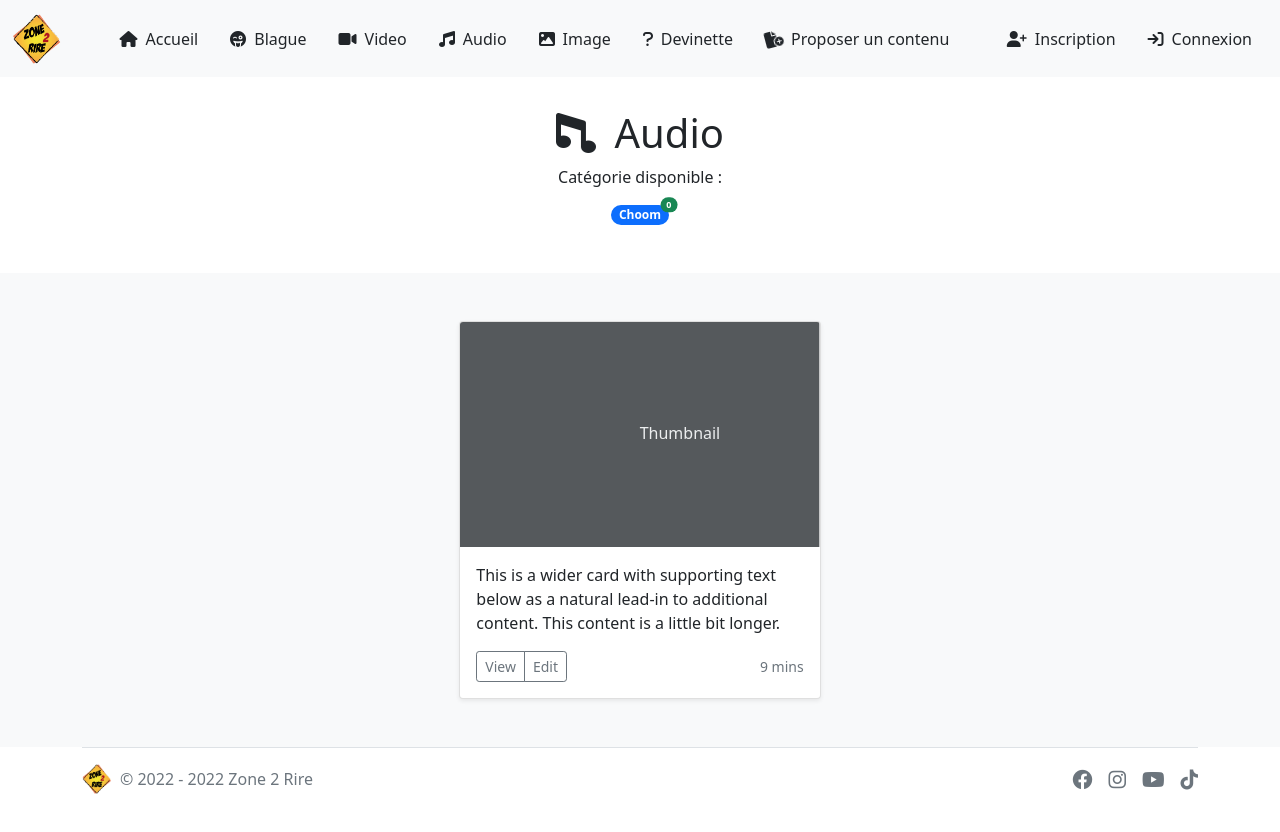
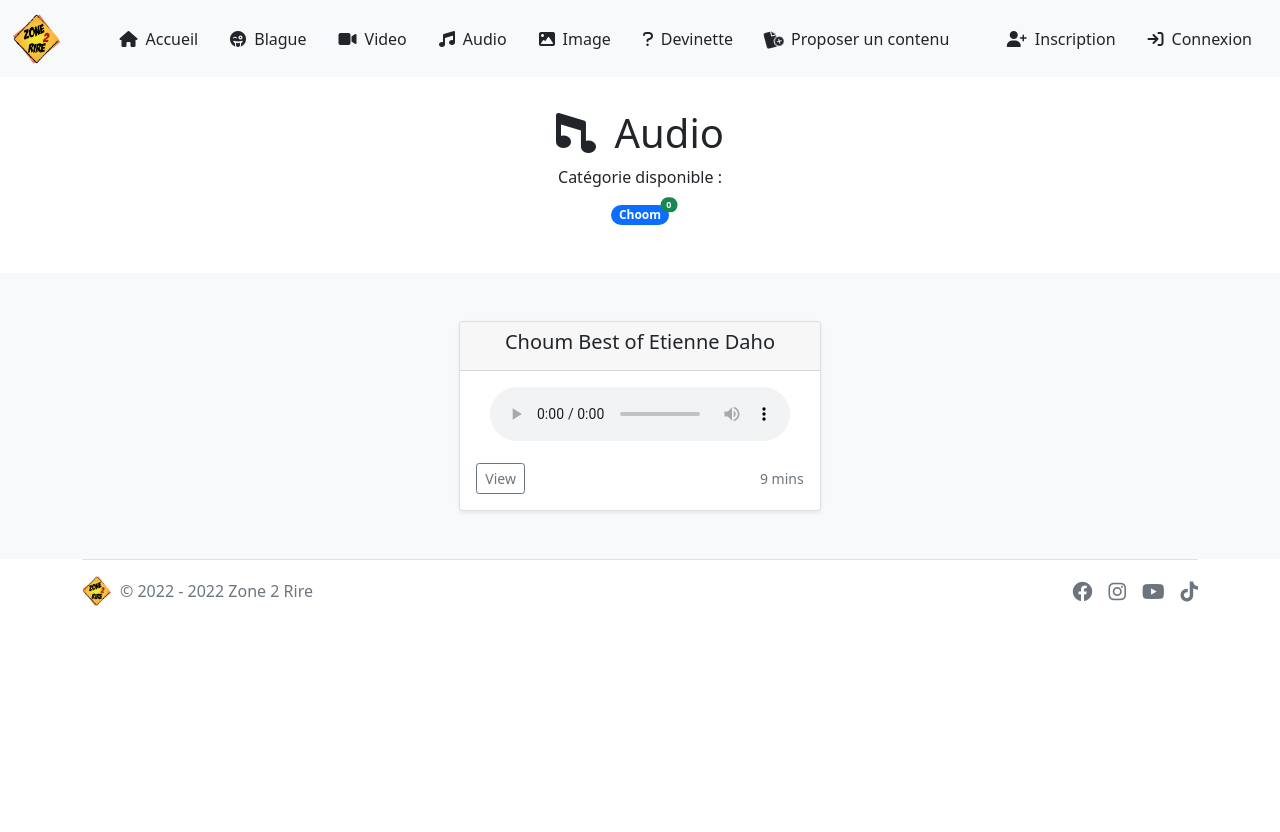
Before and after one commit to lefebvredavid59/zone2rire_react, a React (Create React App) app: page /audio in a window 1280 px wide. After the commit the page ends 800 px from the top, so only its background shows below. Built offline with nearby package versions, Linux system fonts and the light colour scheme.

Commit message:
create view if boolean content

```diff
--- /dev/null
+++ b/src/components/CardContent.jsx
@@ -0,0 +1,159 @@
+import { useParams } from "react-router-dom";
+import { getCategorySlug } from "../data/Category.ts";
+
+function CardContent() {
+  let { slug } = useParams();
+
+  let categ = getCategorySlug(slug);
+
+  if (categ.video === true) {
+    return (
+      <div className="col">
+        <div className="card shadow-sm">
+          <div class="ratio ratio-16x9">
+            <iframe
+              src="https://www.youtube.com/embed/zpOULjyy-n8?rel=0"
+              title="YouTube video"
+              allowfullscreen
+            ></iframe>
+          </div>
+          <div className="card-body">
+            <div className="d-flex justify-content-between align-items-center">
+              <div className="btn-group">
+                <button
+                  type="button"
+                  className="btn btn-sm btn-outline-secondary"
+                >
+                  View
+                </button>
+                <button
+                  type="button"
+                  className="btn btn-sm btn-outline-secondary"
+                >
+                  Edit
+                </button>
+              </div>
+              <small className="text-muted">9 mins</small>
+            </div>
+          </div>
+        </div>
+      </div>
+    );
+  } else if (categ.audio === true) {
+    return (
+      <div className="col">
+        <div className="card shadow-sm">
+          <div className="card-header">
+            <h5 className="card-title text-center">Choum Best of Etienne Daho</h5>
+          </div>
+          <div className="card-body text-center">
+            <figure>
+              <audio controls src="https://www.coolspot.fr/sons/Choum---Best-of-Etienne-Daho.mp3">
+                Your browser does not support the
+                <code>audio</code> element.
+              </audio>
+            </figure>
+            <div className="d-flex justify-content-between align-items-center">
+              <div className="">
+                <button
+                  type="button"
+                  className="btn btn-sm btn-outline-secondary"
+                >
+                  View
+                </button>
+              </div>
+              <small className="text-muted">9 mins</small>
+            </div>
+          </div>
+        </div>
+      </div>
+    );
+  } else if (categ.picture === true) {
+    return (
+      <div className="col">
+        <div className="card shadow-sm">
+          <svg
+            className="bd-placeholder-img card-img-top"
+            width="100%"
+            height="225"
+            xmlns="http://www.w3.org/2000/svg"
+            role="img"
+            aria-label="Placeholder: Thumbnail"
+            preserveAspectRatio="xMidYMid slice"
+            focusable="false"
+          >
+            <title>Placeholder</title>
+            <rect width="100%" height="100%" fill="#55595c" />
+            <text x="50%" y="50%" fill="#eceeef" dy=".3em">
+              Thumbnail
+            </text>
+          </svg>
+
+          <div className="card-body">
+            <div className="d-flex justify-content-between align-items-center">
+              <div className="btn-group">
+                <button
+                  type="button"
+                  className="btn btn-sm btn-outline-secondary"
+                >
+                  View
+                </button>
+              </div>
+              <small className="text-muted">25/02/22</small>
+            </div>
+          </div>
+        </div>
+      </div>
+    );
+  } else {
+    return (
+      <div className="col">
+        <div className="card shadow-sm">
+          <svg
+            className="bd-placeholder-img card-img-top"
+            width="100%"
+            height="225"
+            xmlns="http://www.w3.org/2000/svg"
+            role="img"
+            aria-label="Placeholder: Thumbnail"
+            preserveAspectRatio="xMidYMid slice"
+            focusable="false"
+          >
+            <title>Placeholder</title>
+            <rect width="100%" height="100%" fill="#55595c" />
+            <text x="50%" y="50%" fill="#eceeef" dy=".3em">
+              Thumbnail
+            </text>
+          </svg>
+
+          <div className="card-body">
+            <p className="card-text">
+              This is a wider card with supporting text below as a natural
+              lead-in to additional content. This content is a little bit
+              longer.
+            </p>
+            <div className="d-flex justify-content-between align-items-center">
+              <div className="btn-group">
+                <button
+                  type="button"
+                  className="btn btn-sm btn-outline-secondary"
+                >
+                  View
+                </button>
+                <button
+                  type="button"
+                  className="btn btn-sm btn-outline-secondary"
+                >
+                  Edit
+                </button>
+              </div>
+              <small className="text-muted">9 mins</small>
+            </div>
+          </div>
+        </div>
+      </div>
+    );
+  }
+}
+
+export default CardContent;
--- a/src/data/Category.ts
+++ b/src/data/Category.ts
@@ -3,6 +3,7 @@
     slug: string;
     name: string;
     logo: string;
+    joke: boolean;
     video: boolean;
     audio: boolean;
     picture: boolean;
@@ -15,6 +16,7 @@
         slug: "blague",
         name: "Blague",
         logo: "fa-solid fa-face-grin-tongue-wink fa-spin",
+        joke: true,
         video: false,
         audio: false,
         picture: false,
@@ -25,6 +27,7 @@
         slug: "video",
         name: "Video",
         logo: "fa-solid fa-video fa-fade",
+        joke: false,
         video: true,
         audio: false,
         picture: false,
@@ -35,6 +38,7 @@
         slug: "audio",
         name: "Audio",
         logo: "fa-solid fa-music fa-flip",
+        joke: false,
         video: false,
         audio: true,
         picture: false,
@@ -45,6 +49,7 @@
         slug: "image",
         name: "Image",
         logo: "fa-solid fa-image fa-beat",
+        joke: false,
         video: false,
         audio: false,
         picture: true,
@@ -55,6 +60,7 @@
         slug: "devinette",
         name: "Devinette",
         logo: "fa-solid fa-question fa-bounce",
+        joke: false,
         video: false,
         audio: false,
         picture: false,
--- a/src/data/Content.ts
+++ b/src/data/Content.ts
@@ -10,6 +10,8 @@
     blague: string;
     devinette: string;
     reponse: string;
+
+    date_created: Date;
 
     sub_category_id: typeof SUBCATEGORY;
 }
@@ -25,6 +27,7 @@
         blague: "Dans la rue, un homme joue de la trompette. Un policier s’approche et lui dit : – Vous avez un permis pour jouer dans la rue ? Le musicien lui répond que non. – Très bien, accompagnez moi, dit le policier. – Sur quel morceau de musique ? répond le trompettiste.",
         devinette: null,
         reponse: null,
+        date_created: new Date(),
 
         sub_category_id: 1,
     },
@@ -38,6 +41,7 @@
         blague: null,
         devinette: "Qu’est-ce qui entre par une oreille, qui ressort par l’autre mais reste en tête ?",
         reponse: "– Une pioche !",
+        date_created: new Date(),
 
         sub_category_id: 4,
     },
@@ -51,6 +55,7 @@
         blague: null,
         devinette: "Melon Melaiche sont en cours d'histoire",
         reponse: "Melon étudie Rome et Melèche la Gaule.",
+        date_created: new Date(),
 
         sub_category_id: 5,
     },
--- a/src/pages/content/Category.jsx
+++ b/src/pages/content/Category.jsx
@@ -4,6 +4,7 @@
 import { getSubCategoryByCategoryId } from "../../data/SubCategory.ts";
 import { countContentBySubCategoryId } from "../../data/Content.ts";
 import Helmet from "react-helmet";
+import CardContent from "../../components/CardContent";
 
 function Category() {
   let { slug } = useParams();
@@ -57,55 +58,12 @@
           <div className="container">
             <div className="row row-cols-1 row-cols-sm-2 row-cols-md-3 g-3 justify-content-center">
 
-                <div className="col">
-                  <div className="card shadow-sm">
-                    <svg
-                      className="bd-placeholder-img card-img-top"
-                      width="100%"
-                      height="225"
-                      xmlns="http://www.w3.org/2000/svg"
-                      role="img"
-                      aria-label="Placeholder: Thumbnail"
-                      preserveAspectRatio="xMidYMid slice"
-                      focusable="false"
-                    >
-                      <title>Placeholder</title>
-                      <rect width="100%" height="100%" fill="#55595c" />
-                      <text x="50%" y="50%" fill="#eceeef" dy=".3em">
-                        Thumbnail
-                      </text>
-                    </svg>
-
-                    <div className="card-body">
-                      <p className="card-text">
-                        This is a wider card with supporting text below as a
-                        natural lead-in to additional content. This content is a
-                        little bit longer.
-                      </p>
-                      <div className="d-flex justify-content-between align-items-center">
-                        <div className="btn-group">
-                          <button
-                            type="button"
-                            className="btn btn-sm btn-outline-secondary"
-                          >
-                            View
-                          </button>
-                          <button
-                            type="button"
-                            className="btn btn-sm btn-outline-secondary"
-                          >
-                            Edit
-                          </button>
-                        </div>
-                        <small className="text-muted">9 mins</small>
-                      </div>
-                    </div>
-                  </div>
-                </div>
+                <CardContent />
 
             </div>
           </div>
         </div>
+
       </main>
     </div>
   );
```
